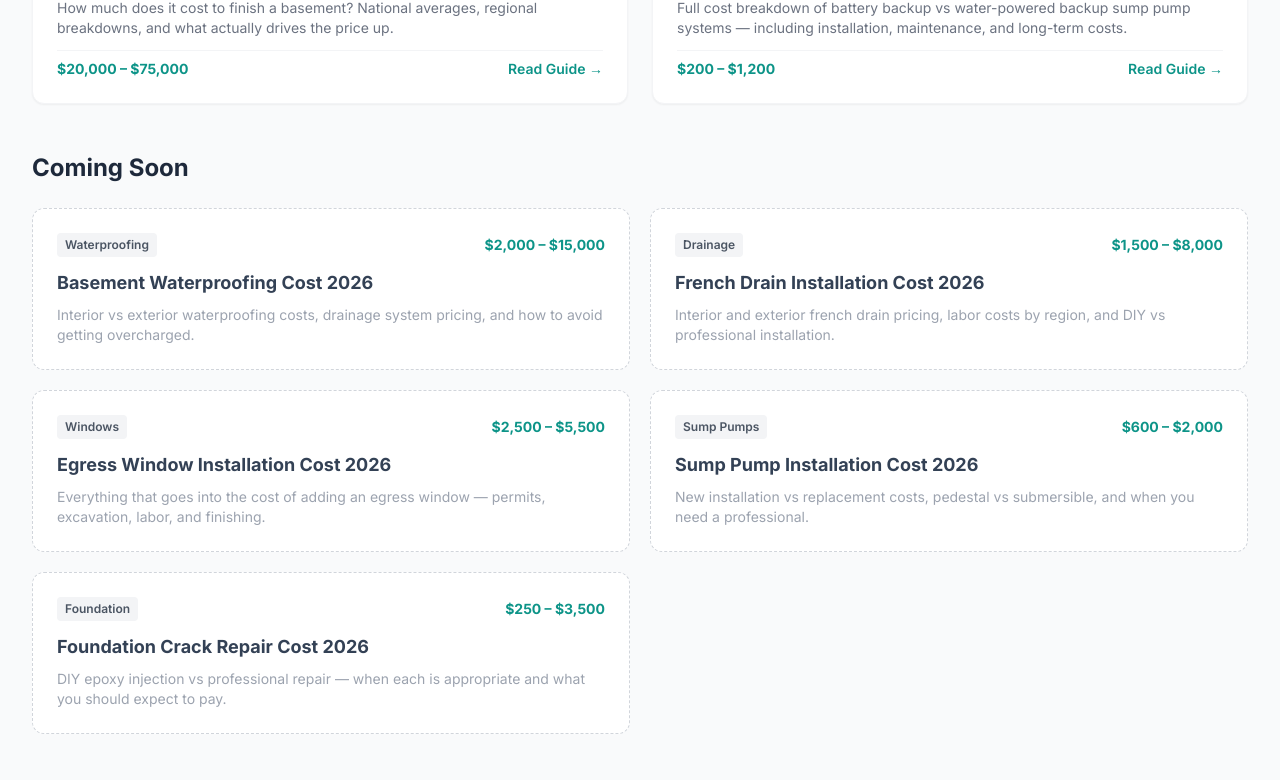
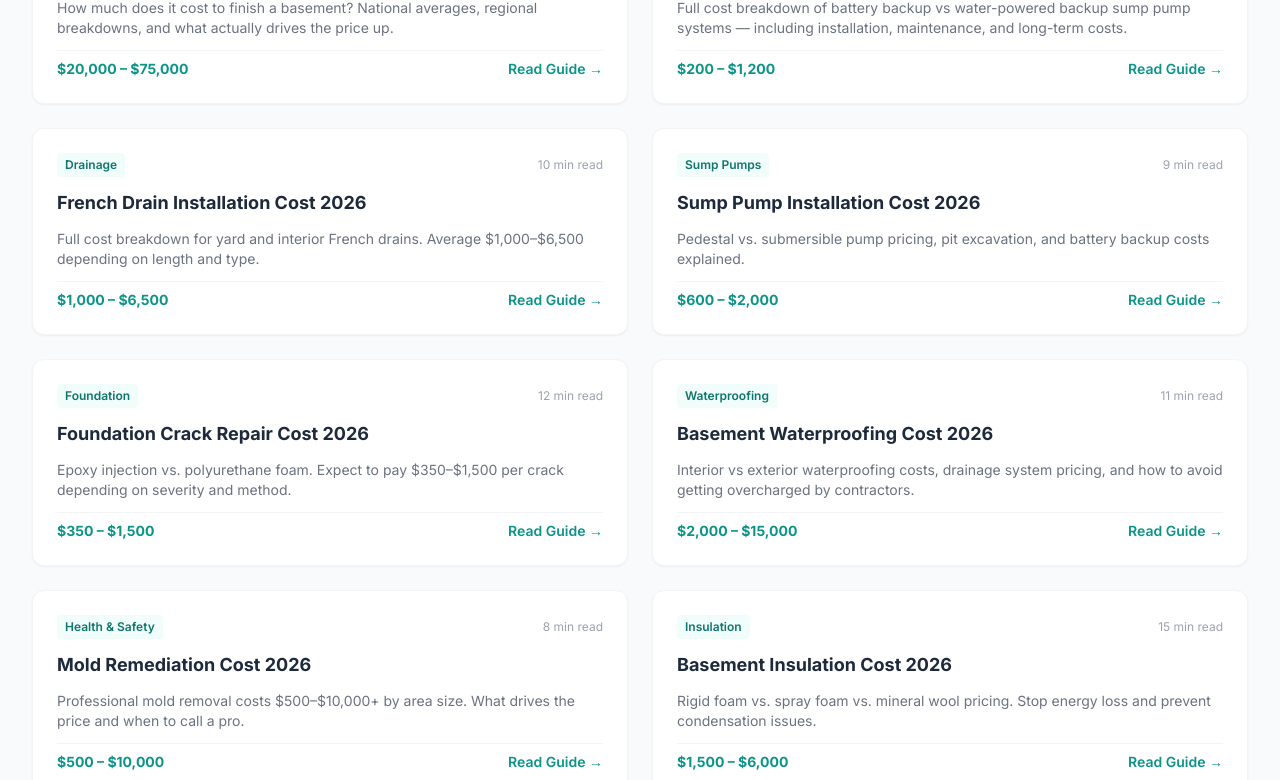
Before and after one commit to thebasementguide2026/basement-guide, a Next.js app: page /cost-guides in a window 1280 px wide. Shown: the part 592-1372 px from the top of the page. Built offline with nearby package versions, Linux system fonts and the light colour scheme.

Commit message:
feat: update cost-guides page - move 6 published articles from Coming Soon

```diff
--- a/app/cost-guides/page.tsx
+++ b/app/cost-guides/page.tsx
@@ -23,21 +23,57 @@ const publishedGuides = [
     priceRange: '$200 – $1,200',
     readTime: '11 min read',
   },
+  {
+    title: 'French Drain Installation Cost 2026',
+    description: 'Full cost breakdown for yard and interior French drains. Average $1,000–$6,500 depending on length and type.',
+    href: '/articles/french-drain-cost',
+    category: 'Drainage',
+    priceRange: '$1,000 – $6,500',
+    readTime: '10 min read',
+  },
+  {
+    title: 'Sump Pump Installation Cost 2026',
+    description: 'Pedestal vs. submersible pump pricing, pit excavation, and battery backup costs explained.',
+    href: '/articles/sump-pump-cost',
+    category: 'Sump Pumps',
+    priceRange: '$600 – $2,000',
+    readTime: '9 min read',
+  },
+  {
+    title: 'Foundation Crack Repair Cost 2026',
+    description: 'Epoxy injection vs. polyurethane foam. Expect to pay $350–$1,500 per crack depending on severity and method.',
+    href: '/articles/foundation-crack-repair-cost',
+    category: 'Foundation',
+    priceRange: '$350 – $1,500',
+    readTime: '12 min read',
+  },
+  {
+    title: 'Basement Waterproofing Cost 2026',
+    description: 'Interior vs exterior waterproofing costs, drainage system pricing, and how to avoid getting overcharged by contractors.',
+    href: '/articles/basement-waterproofing-cost',
+    category: 'Waterproofing',
+    priceRange: '$2,000 – $15,000',
+    readTime: '11 min read',
+  },
+  {
+    title: 'Mold Remediation Cost 2026',
+    description: 'Professional mold removal costs $500–$10,000+ by area size. What drives the price and when to call a pro.',
+    href: '/articles/mold-remediation-cost',
+    category: 'Health & Safety',
+    priceRange: '$500 – $10,000',
+    readTime: '8 min read',
+  },
+  {
+    title: 'Basement Insulation Cost 2026',
+    description: 'Rigid foam vs. spray foam vs. mineral wool pricing. Stop energy loss and prevent condensation issues.',
+    href: '/articles/basement-insulation-guide',
+    category: 'Insulation',
+    priceRange: '$1,500 – $6,000',
+    readTime: '15 min read',
+  },
 ]
 
 const comingSoon = [
-  {
-    title: 'Basement Waterproofing Cost 2026',
-    description: 'Interior vs exterior waterproofing costs, drainage system pricing, and how to avoid getting overcharged.',
-    category: 'Waterproofing',
-    priceRange: '$2,000 – $15,000',
-  },
-  {
-    title: 'French Drain Installation Cost 2026',
-    description: 'Interior and exterior french drain pricing, labor costs by region, and DIY vs professional installation.',
-    category: 'Drainage',
-    priceRange: '$1,500 – $8,000',
-  },
   {
     title: 'Egress Window Installation Cost 2026',
     description: 'Everything that goes into the cost of adding an egress window — permits, excavation, labor, and finishing.',
@@ -45,16 +81,10 @@ const comingSoon = [
     priceRange: '$2,500 – $5,500',
   },
   {
-    title: 'Sump Pump Installation Cost 2026',
-    description: 'New installation vs replacement costs, pedestal vs submersible, and when you need a professional.',
-    category: 'Sump Pumps',
-    priceRange: '$600 – $2,000',
-  },
-  {
-    title: 'Foundation Crack Repair Cost 2026',
-    description: 'DIY epoxy injection vs professional repair — when each is appropriate and what you should expect to pay.',
-    category: 'Foundation',
-    priceRange: '$250 – $3,500',
+    title: 'Basement Waterproofing Paint Cost 2026',
+    description: 'When waterproofing paint makes sense vs. when you need a real system. Costs and effectiveness compared.',
+    category: 'DIY',
+    priceRange: '$50 – $300',
   },
 ]
 
@@ -70,7 +100,6 @@ export default function CostGuidesPage() {
           </p>
         </div>
       </section>
-
       {/* Trust bar */}
       <section className="bg-teal-600 text-white py-4">
         <div className="container-custom">
@@ -82,12 +111,9 @@ export default function CostGuidesPage() {
           </div>
         </div>
       </section>
-
       <section className="py-12">
         <div className="container-custom">
           {/* Published */}
-          {publishedGuides.length > 0 && (
-            <>
           <h2 className="text-2xl font-bold text-slate-800 mb-6">Published Cost Guides</h2>
           <div className="grid grid-cols-1 md:grid-cols-2 gap-6 mb-12">
             {publishedGuides.map((guide) => (
@@ -111,9 +137,6 @@ export default function CostGuidesPage() {
               </Link>
             ))}
           </div>
-            </>
-          )}
-
           {/* Coming Soon */}
           <h2 className="text-2xl font-bold text-slate-800 mb-6">Coming Soon</h2>
           <div className="grid grid-cols-1 md:grid-cols-2 gap-5 mb-12">
@@ -133,10 +156,9 @@ export default function CostGuidesPage() {
               </div>
             ))}
           </div>
-
           {/* CTA */}
           <div className="bg-white rounded-xl border border-teal-200 p-8 text-center">
-            <h3 className="text-xl font-bold text-slate-800 mb-2">Don't Want to Wait?</h3>
+            <h3 className="text-xl font-bold text-slate-800 mb-2">Don&apos;t Want to Wait?</h3>
             <p className="text-gray-600 mb-2">Get free quotes from vetted local contractors right now.</p>
             <p className="text-gray-500 text-sm mb-5">Real prices for your specific home and location — no estimates needed.</p>
             <Link
```
Lines whose indentation alone changed are shown as unchanged.
